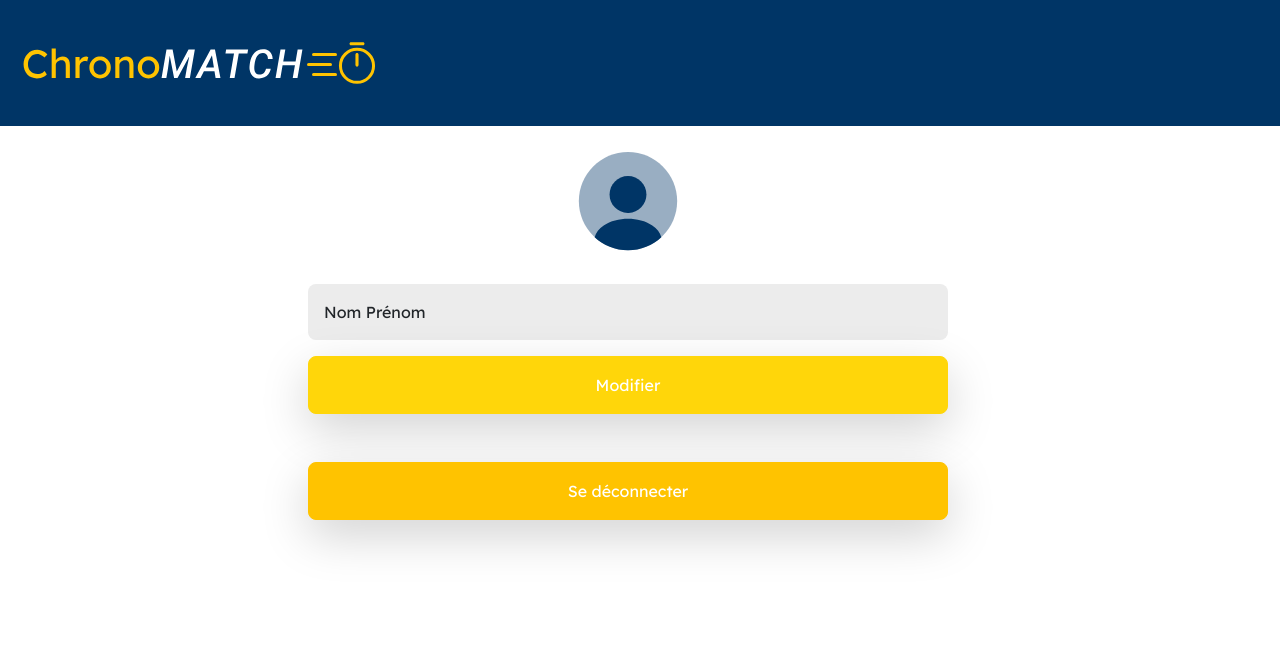
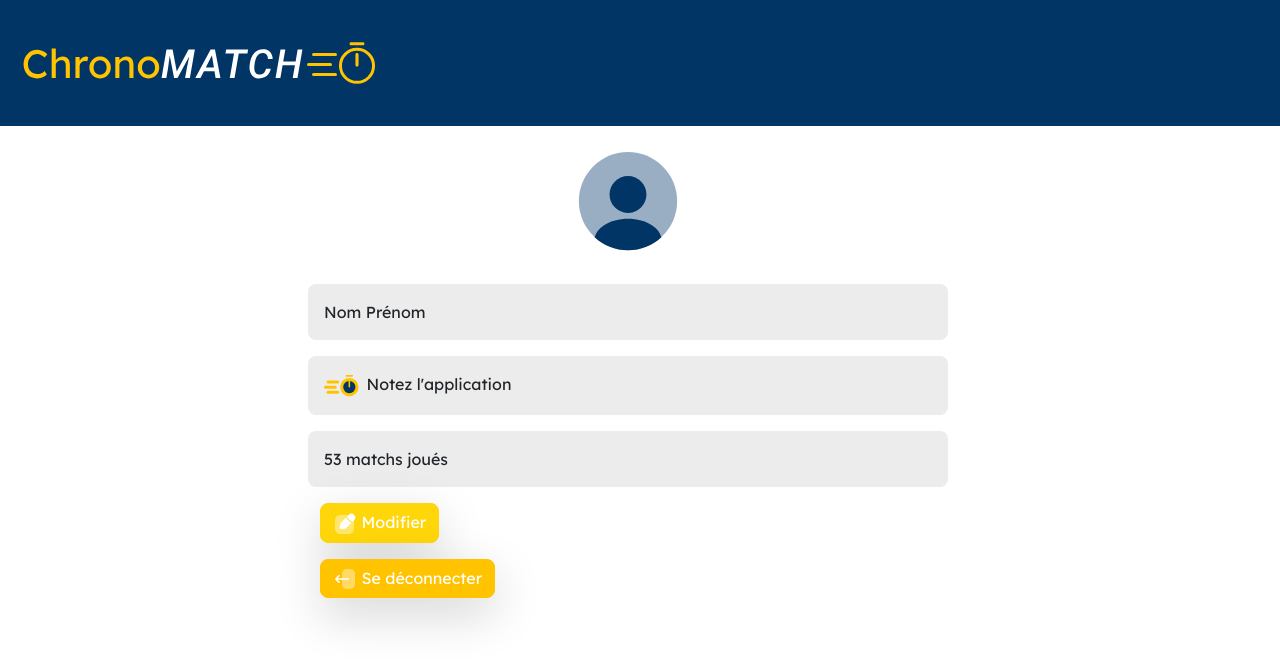
Before and after one commit to marius2468/projetMatch, a plain HTML site: page html/profil.html in a window 1280 px wide. Drawn offline with nearby package versions, Linux system fonts and the light colour scheme.

Commit message:
ajout de logos

```diff
--- a/html/profil.html
+++ b/html/profil.html
@@ -20,12 +20,32 @@
 
   <img class="form-label d-flex justify-content-center p-3" src="../img/profileBlue.svg" alt="logo" height="150">
 
-  <div class="form-control p-3 mb-3 rounded-3 bg-clearGrey border-0">
-    Nom Prénom
+  <div class="p-3 mb-3 rounded-3 bg-clearGrey border-0">
+    <span>Nom Prénom</span>
   </div>
 
-  <a class="btn btn-clearYellow nav-item text-white shadow-lg p-3 mb-5 rounded-3" href="#">Modifier</a>
-  <a class="btn btn-darkYellow nav-item text-white shadow-lg p-3 mb-5 rounded-3" href="connection.html">Se déconnecter</a>
+  <div class="p-3 mb-3 rounded-3 bg-clearGrey border-0">
+    <img src="../img/LogoBisStrong.svg" alt="logo">
+    <span>Notez l'application</span>
+  </div>
+
+  <div class="p-3 mb-3 rounded-3 bg-clearGrey border-0">
+    <span>53 matchs joués</span>
+  </div>
+
+  <div class="">
+    <a class="btn btn-clearYellow nav-item text-white shadow-lg mb-3 rounded-3" href="">
+      <img src="../img/edit.svg" alt="logo">
+      <span>Modifier</span>
+    </a>
+  </div>
+
+  <div class="">
+    <a class="btn btn-darkYellow nav-item text-white shadow-lg rounded-3" href="connection.html">
+      <img src="../img/logout.svg" alt="logo">
+      <span>Se déconnecter</span>
+    </a>
+  </div>
 </div>
 
 <script src="https://cdn.jsdelivr.net/npm/bootstrap@5.2.0-beta1/dist/js/bootstrap.bundle.min.js" integrity="sha384-pprn3073KE6tl6bjs2QrFaJGz5/SUsLqktiwsUTF55Jfv3qYSDhgCecCxMW52nD2" crossorigin="anonymous"></script>
```
Also changed, not shown: img/LogoBisStrong.svg (added), img/badge.svg (added).
